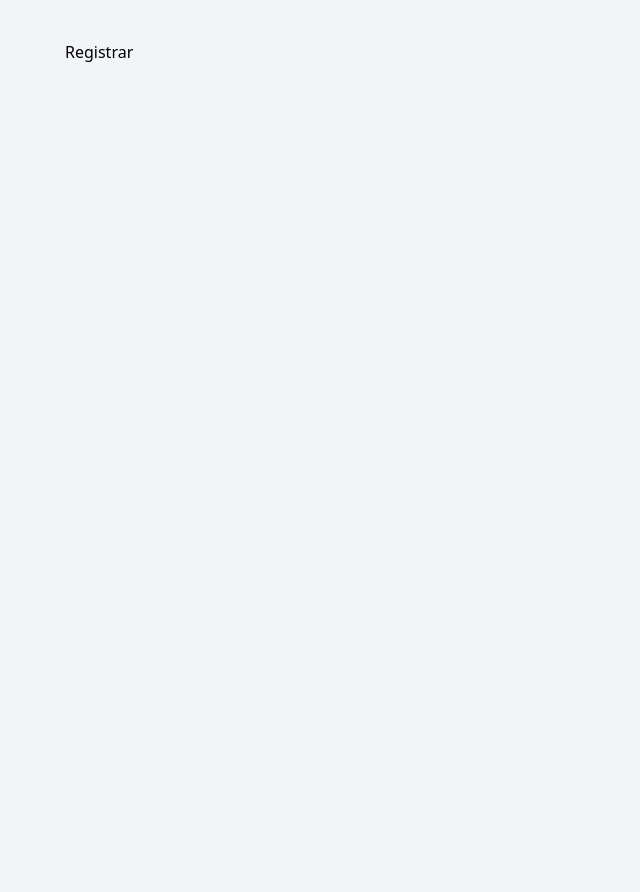
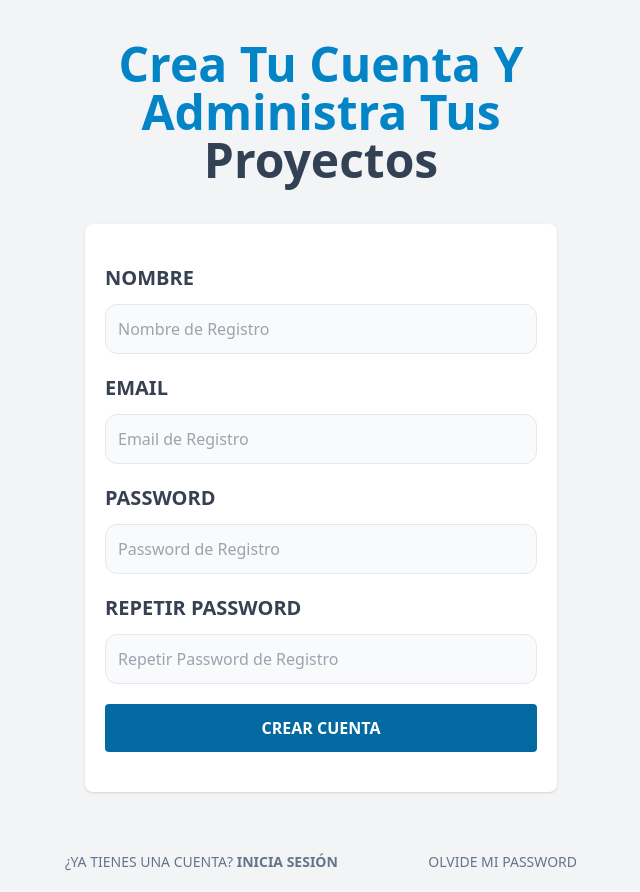
Before and after one commit to epe0413/uptask-frontend, a React (Vite) app: page /registrar in a window 1280 px wide. Shown: the whole page, without its empty margins (319-959 px from the left). Before the commit the page ends 840 px from the top, so only its background shows below. Built offline with nearby package versions, Linux system fonts and the light colour scheme.

Commit message:
Se creo el formulario para Registro de Usuario

```diff
--- a/src/pages/Login.jsx
+++ b/src/pages/Login.jsx
@@ -44,7 +44,7 @@ const Login = () => {
                 className='block text-center my-5 text-slate-500 uppercase text-sm'
                 to="/registrar"
             >
-            ¿No tienes una cuenta? Regístrate
+            ¿No tienes una cuenta? <span className="font-bold">Regístrate</span>
             </Link>
             <Link
                 className='block text-center my-5 text-slate-500 uppercase text-sm'
--- a/src/pages/Registrar.jsx
+++ b/src/pages/Registrar.jsx
@@ -1,7 +1,84 @@
-
+import { Link } from 'react-router-dom'
 const Registrar = () => {
   return (
-    <div>Registrar</div>
+    <>
+        <h1 className="text-sky-600 font-black text-4xl md:text-5xl capitalize text-center">Crea tu cuenta y Administra tus <span className="text-slate-700">proyectos</span></h1>
+
+        <form className="my-10 mx-5 bg-white shadow rounded-lg p-5">
+            <div className="my-5">
+                <label
+                    className="uppercase text-gray-700 block text-xl font-bold"
+                    htmlFor="nombre"
+                >
+                Nombre</label>
+                <input
+                    id="nombre"
+                    type="text"
+                    placeholder="Nombre de Registro"
+                    className="w-full mt-3 p-3 border rounded-xl bg-gray-50"
+                />
+            </div>
+            <div className="my-5">
+                <label
+                    className="uppercase text-gray-700 block text-xl font-bold"
+                    htmlFor="email"
+                >
+                Email</label>
+                <input
+                    id="email"
+                    type="email"
+                    placeholder="Email de Registro"
+                    className="w-full mt-3 p-3 border rounded-xl bg-gray-50"
+                />
+            </div>
+            <div className="my-5">
+                <label
+                    className="uppercase text-gray-700 block text-xl font-bold"
+                    htmlFor="password"
+                >
+                Password</label>
+                <input
+                    id="password"
+                    type="password"
+                    placeholder="Password de Registro"
+                    className="w-full mt-3 p-3 border rounded-xl bg-gray-50"
+                />
+            </div>
+            <div className="my-5">
+                <label
+                    className="uppercase text-gray-700 block text-xl font-bold"
+                    htmlFor="password2"
+                >
+                Repetir Password</label>
+                <input
+                    id="password2"
+                    type="password"
+                    placeholder="Repetir Password de Registro"
+                    className="w-full mt-3 p-3 border rounded-xl bg-gray-50"
+                />
+            </div>
+            <input
+                type="submit"
+                value="Crear cuenta"
+                className="bg-sky-700 w-full py-3 text-white uppercase font-bold rounded hover:cursor-pointer hover:bg-sky-800 transition-colors mb-5"
+            />
+        </form>
+
+        <nav className="lg:flex lg:justify-between">
+            <Link
+                className='block text-center my-5 text-slate-500 uppercase text-sm'
+                to="/"
+            >
+            ¿Ya tienes una cuenta? <span className="font-bold">Inicia Sesión</span>
+            </Link>
+            <Link
+                className='block text-center my-5 text-slate-500 uppercase text-sm'
+                to="/olvide-password"
+            >
+            Olvide mi password
+            </Link>
+        </nav>
+    </>
   )
 }
 
```
